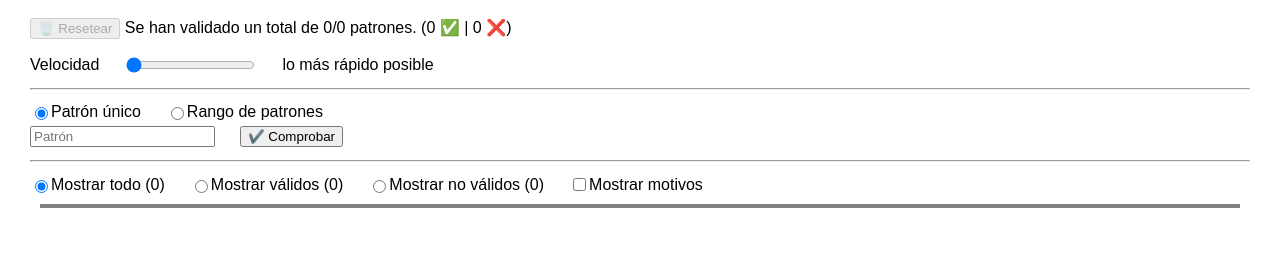
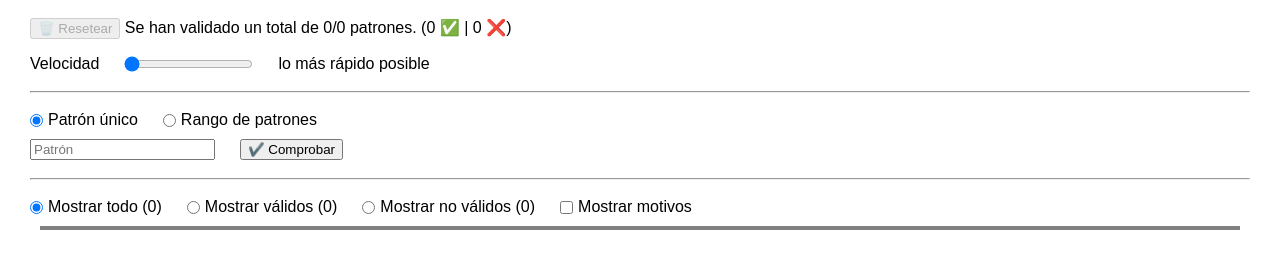
Before and after one commit to alvaromoraromero/validador-patrones, a plain HTML site: page index.html in a window 1280 px wide. Shown: the part 70-338 px from the top of the page. Drawn offline with Linux system fonts and the light colour scheme.

Commit message:
[FIX Mas mejoras visuales

```diff
--- a/index.css
+++ b/index.css
@@ -1,6 +1,10 @@
 body {
     font-family: sans-serif;
     margin: 30px;
+}
+
+input {
+    margin: 0;
 }
 
 button:disabled {
@@ -10,7 +14,7 @@ button:disabled {
 form {
     display: flex;
     flex-direction: column;
-    gap: 5px;
+    gap: 10px;
 }
 
 form div {
@@ -21,6 +25,10 @@ form div {
 
 form > div {
     gap: 25px;
+}
+
+form > div > div {
+    gap: 5px;
 }
 
 hr {
```
